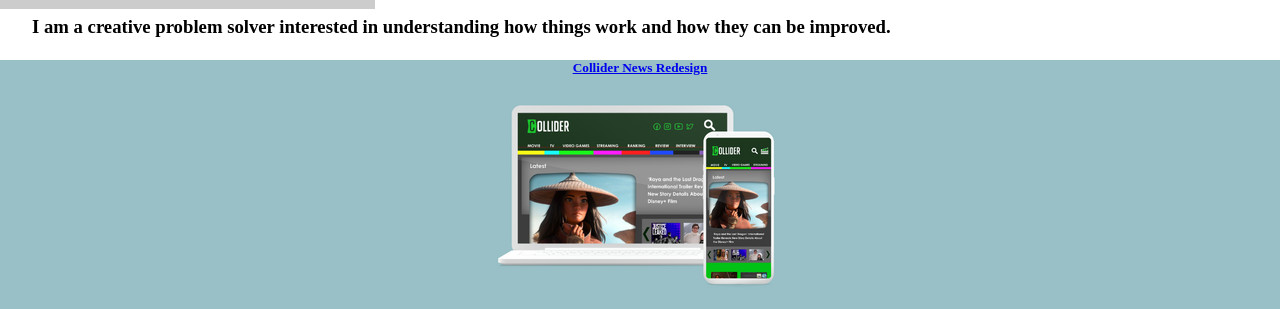
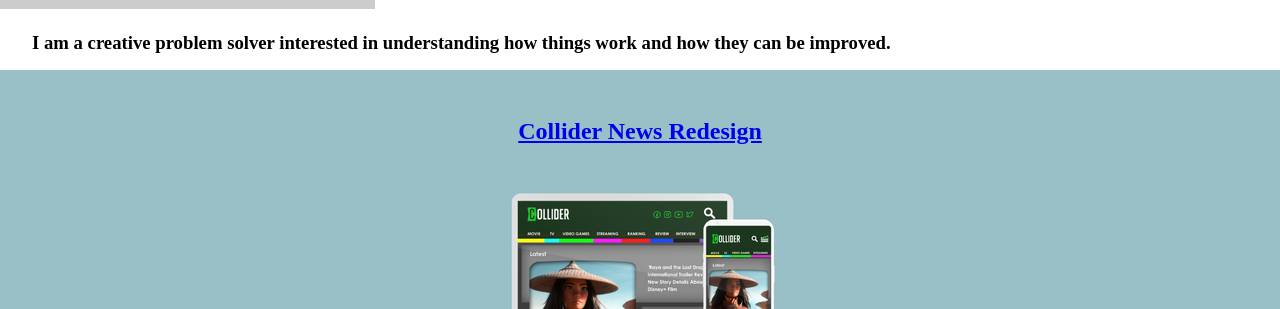
Before and after one commit to leelaur/IDM221, a plain HTML site: page index.html in a window 1280 px wide. Shown: the part 491-800 px from the top of the page. Drawn offline with nearby package versions, Linux system fonts and the light colour scheme; placeholder pictures from the web are drawn by us.

Commit message:
fixed font and padding
fixed font and padding between tagline and collider news

```diff
--- a/style.css
+++ b/style.css
@@ -34,18 +34,16 @@ header{
 .projects {
     background: #98C0C6 ;
     margin: auto;
+    padding-top: 0.5rem;
     text-align: center;
 }
-h5.projects {
-    font-size: 16pt;
-}
-section.projects {
-    margin: 2rem;
-
+h5 {
+    font-size: 18pt;
 }
 
+
 .tagline {
-    margin: 0 2rem ;
+    margin: 1rem 2rem ;
 }
 footer {
     background: #98C0C6;
```
